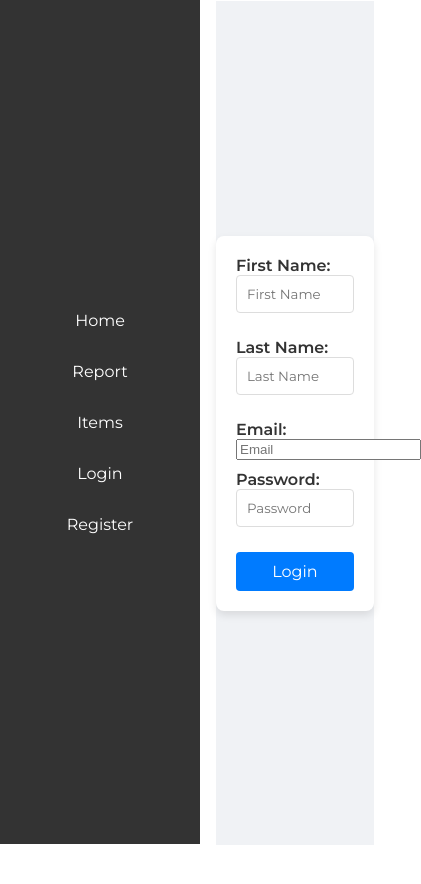
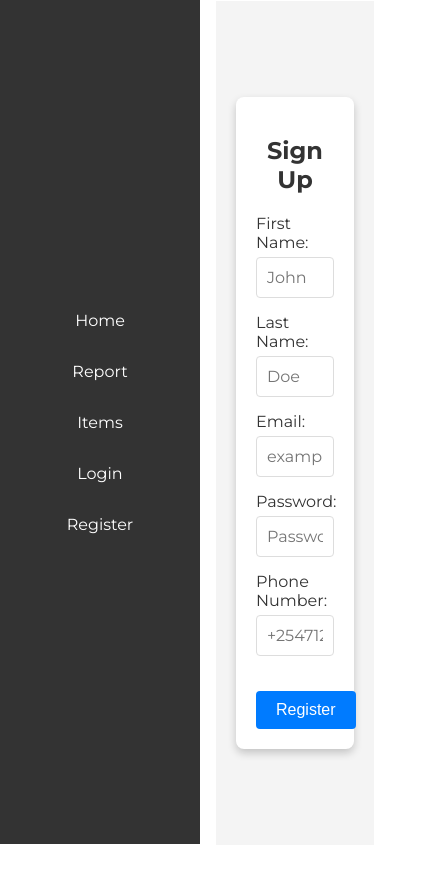
Before and after one commit to Atala2000/Tafuta-Application, a React (Vite) app in the folder client/: page /register in a window 390 px wide. Shown: the top 884 px of the page, 421 px wide, since content can reach past the window. Built offline with nearby package versions, Linux system fonts and the light colour scheme.

Commit message:
chore: Add phone number field to signup form

```diff
--- a/client/src/components/SignUp.jsx
+++ b/client/src/components/SignUp.jsx
@@ -5,6 +5,9 @@ const SignUp = () => {
     const [lastName, setLastName] = useState('');
     const [email, setEmail] = useState('');
     const [password, setPassword] = useState('');
+    const [phone, setPhone] = useState('');
+    const [error, setError] = useState('');
+    const [success, setSuccess] = useState('');
 
     const handleLogin = async (e) => {
         e.preventDefault();
@@ -13,29 +16,35 @@ const SignUp = () => {
             headers: {
                 'Content-Type': 'application/json'
             },
-            body: JSON.stringify({ email, password, firstName, lastName })
+            body: JSON.stringify({ email, password, firstName, lastName, phone })
         });
         const data = await response.json();
         if (response.status === 200) {
             localStorage.setItem('accessToken', data.access);
             localStorage.setItem('refreshToken', data.refresh);
-
+            setSuccess('Sign up successful! Please log in.');
+            setError('');
         } else {
-            console.log(data);
+            setError(data.message || 'An error occurred');
+            setSuccess('');
         }
     }
 
     return (
-        <section id="login__form__container">
-            <form id="login__form" onSubmit={handleLogin}>
+        <section id="signup__form__container">
+            <form id="signup__form" onSubmit={handleLogin}>
+                <h1>Sign Up</h1>
+                {error && <p className="error">{error}</p>}
+                {success && <p className="success">{success}</p>}
                 <label htmlFor="firstName">
                     First Name:
                     <input
                         type="text"
                         id="firstName"
-                        placeholder="First Name"
+                        placeholder="John"
                         value={firstName}
                         onChange={(e) => setFirstName(e.target.value)}
+                        required
                     />
                 </label>
                 <label htmlFor="lastName">
@@ -43,9 +52,10 @@ const SignUp = () => {
                     <input
                         type="text"
                         id="lastName"
-                        placeholder="Last Name"
+                        placeholder="Doe"
                         value={lastName}
                         onChange={(e) => setLastName(e.target.value)}
+                        required
                     />
                 </label>
                 <label htmlFor="email">
@@ -53,9 +63,10 @@ const SignUp = () => {
                     <input
                         type="email"
                         id="email"
-                        placeholder="Email"
+                        placeholder="example@gmail.com"
                         value={email}
                         onChange={(e) => setEmail(e.target.value)}
+                        required
                     />
                 </label>
                 <label htmlFor="password">
@@ -66,9 +77,21 @@ const SignUp = () => {
                         placeholder="Password"
                         value={password}
                         onChange={(e) => setPassword(e.target.value)}
+                        required
                     />
                 </label>
-                <button type="submit">Login</button>
+                <label htmlFor="phone">
+                    Phone Number:
+                    <input
+                        type="text"
+                        id="phone"
+                        placeholder="+254712345678"
+                        value={phone}
+                        onChange={(e) => setPhone(e.target.value)}
+                        required
+                    />
+                </label>
+                <button type="submit">Register</button>
             </form>
         </section>
     );
```
